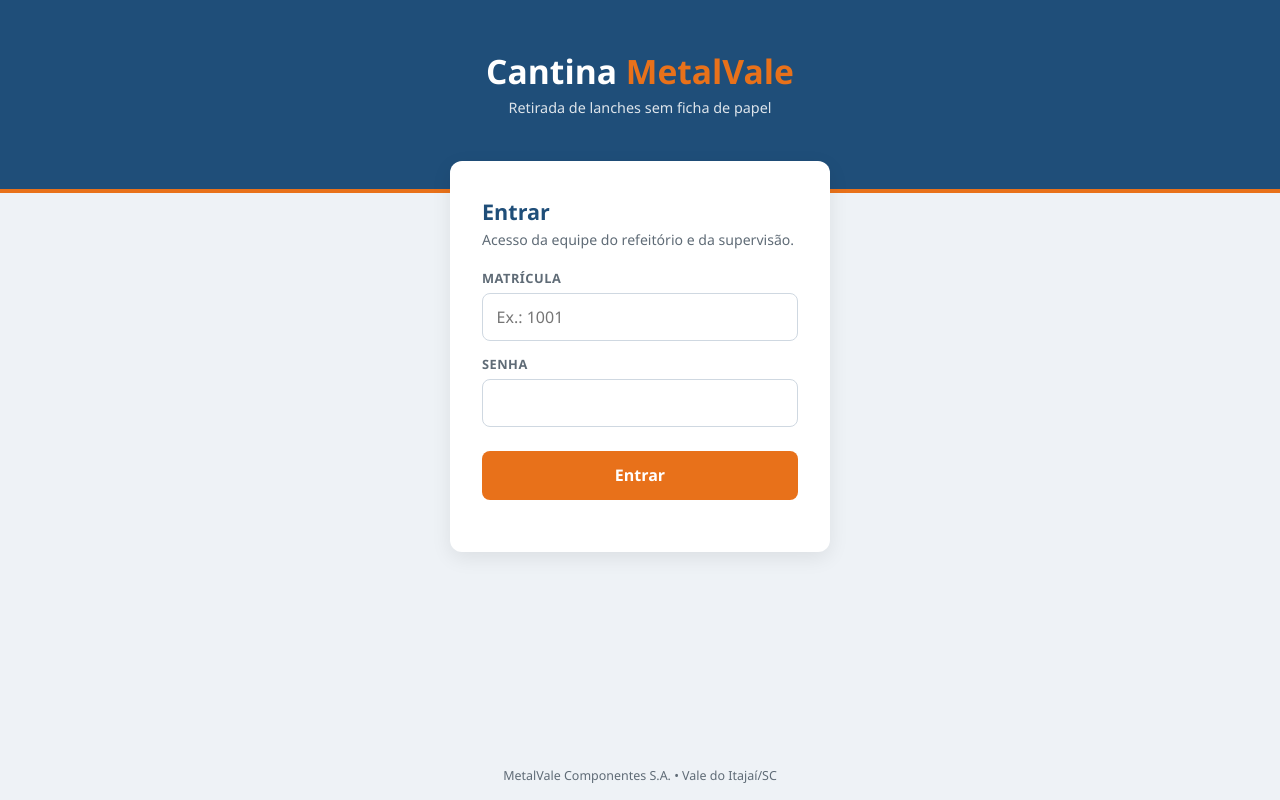
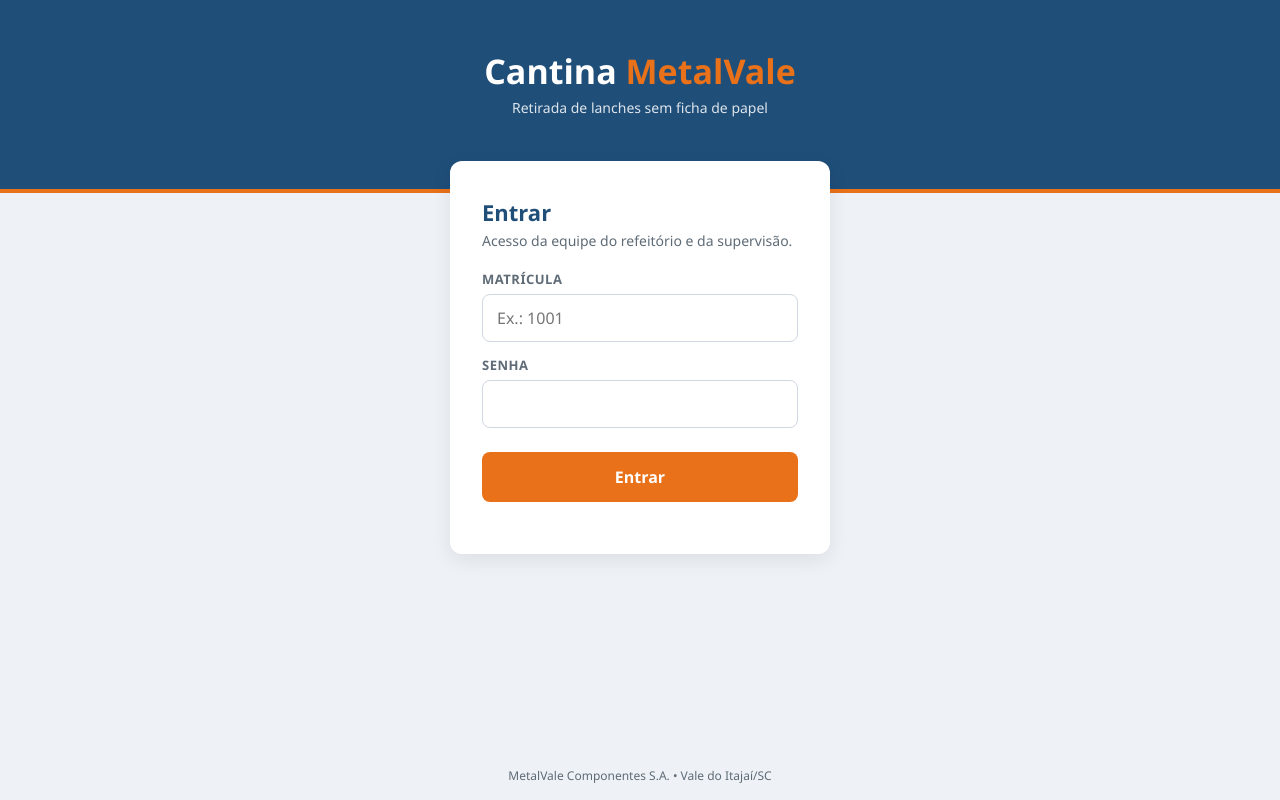
Before and after one commit to wellingtonsenai/aplicativo, a PHP site: page / in a window 1280 px wide. Run offline with PHP 8.4, Linux system fonts and the light colour scheme.

Commit message:
atualização

```diff
--- a/css/estilo.css
+++ b/css/estilo.css
@@ -29,12 +29,12 @@ body {
     background: var(--azul);
     color: #fff;
     text-align: center;
-    padding: 2rem 1rem 3.5rem;
+    padding: 32px 16px 56px;
     border-bottom: 4px solid var(--laranja);
 }
 
 .marca {
-    font-size: 1.6rem;
+    font-size: 26px;
     font-weight: 800;
 }
 
@@ -43,25 +43,25 @@ body {
 }
 
 .slogan {
-    font-size: 0.9rem;
+    font-size: 14px;
     opacity: 0.85;
-    margin-top: 0.25rem;
+    margin-top: 4px;
 }
 
 .conteudo {
     flex: 1;
     display: flex;
     justify-content: center;
-    padding: 0 1rem;
+    padding: 0 16px;
 }
 
 .cartao {
     background: #fff;
     width: 100%;
     max-width: 380px;
-    margin-top: -2rem;
-    margin-bottom: 2rem;
-    padding: 1.75rem 1.5rem;
+    margin-top: -32px;
+    margin-bottom: 32px;
+    padding: 28px 24px;
     border-radius: 12px;
     box-shadow: 0 6px 20px rgba(0, 0, 0, 0.08);
     align-self: flex-start;
@@ -69,30 +69,30 @@ body {
 
 .cartao h2 {
     color: var(--azul);
-    font-size: 1.35rem;
+    font-size: 22px;
 }
 
 .instrucao {
     color: var(--texto-claro);
-    font-size: 0.88rem;
-    margin: 0.25rem 0 1.25rem;
+    font-size: 14px;
+    margin: 4px 0 20px;
 }
 
 label {
     display: block;
-    font-size: 0.8rem;
+    font-size: 13px;
     font-weight: 600;
     color: var(--texto-claro);
     text-transform: uppercase;
     letter-spacing: 0.5px;
-    margin: 0.9rem 0 0.35rem;
+    margin: 14px 0 6px;
 }
 
 input {
     width: 100%;
-    padding: 0.75rem 0.85rem;
+    padding: 12px 14px;
     font: inherit;
-    font-size: 1rem;
+    font-size: 16px;
     border: 1px solid var(--borda);
     border-radius: 8px;
 }
@@ -104,10 +104,10 @@ input:focus {
 
 button {
     width: 100%;
-    margin-top: 1.5rem;
-    padding: 0.85rem;
+    margin-top: 24px;
+    padding: 14px;
     font: inherit;
-    font-size: 1rem;
+    font-size: 16px;
     font-weight: 700;
     color: #fff;
     background: var(--laranja);
@@ -121,14 +121,14 @@ button:hover {
 }
 
 .mensagem {
-    margin-top: 1rem;
-    font-size: 0.9rem;
+    margin-top: 16px;
+    font-size: 14px;
     border-radius: 8px;
 }
 
 .mensagem.erro,
 .mensagem.sucesso {
-    padding: 0.7rem 0.85rem;
+    padding: 11px 14px;
 }
 
 .mensagem.erro {
@@ -143,21 +143,21 @@ button:hover {
 
 .rodape {
     text-align: center;
-    font-size: 0.78rem;
+    font-size: 12px;
     color: var(--texto-claro);
-    padding: 1rem;
+    padding: 16px;
 }
 
 @media (min-width: 768px) {
     .topo {
-        padding: 3rem 1rem 4.5rem;
+        padding: 48px 16px 72px;
     }
 
     .marca {
-        font-size: 2.1rem;
+        font-size: 34px;
     }
 
     .cartao {
-        padding: 2.25rem 2rem;
+        padding: 36px 32px;
     }
 }
```
